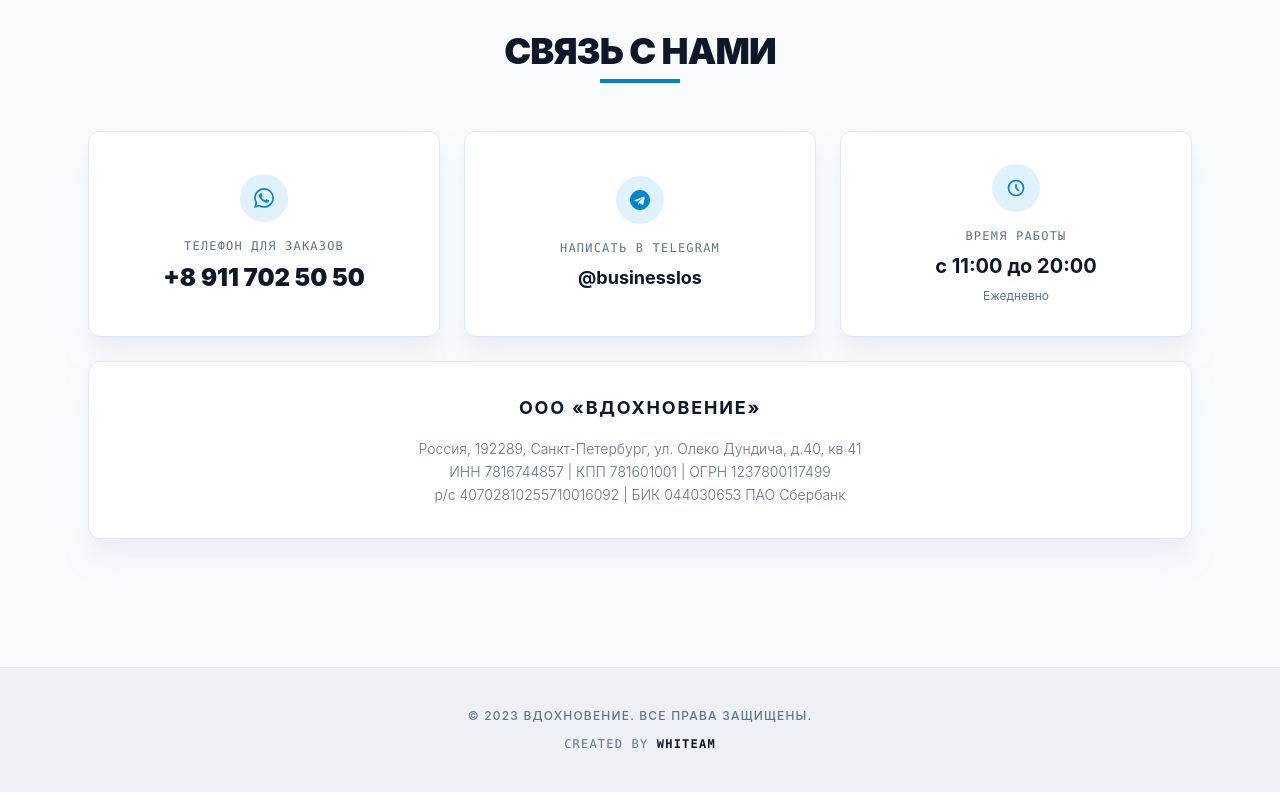
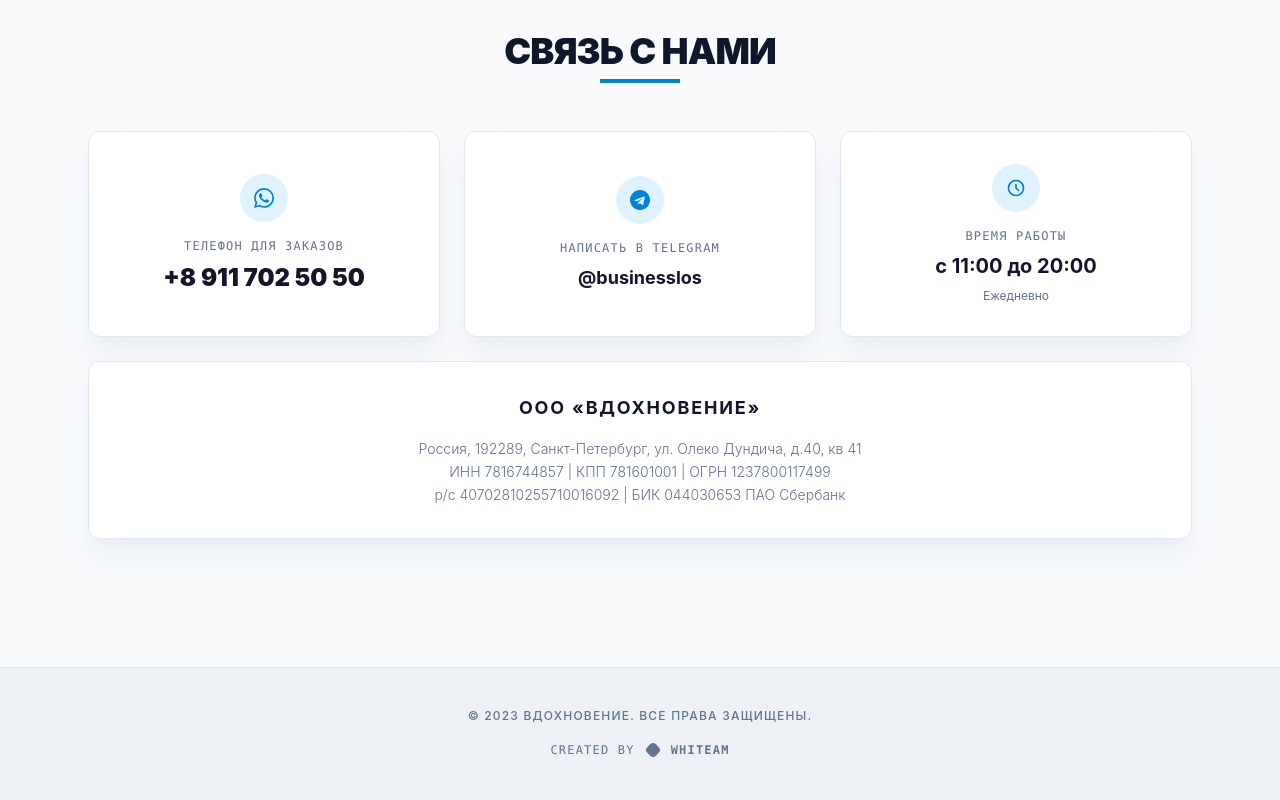
Before and after one commit to whiteam3005-afk/vdohnovenie-site, a React (Vite) app: page / in a window 1280 px wide. Shown: the part 2999-3799 px from the top of the page. Built offline with nearby package versions, Linux system fonts and the light colour scheme.

Commit message:
Поменял футер

```diff
--- a/src/App.jsx
+++ b/src/App.jsx
@@ -383,13 +383,30 @@ export default function VdokhnovenieApp() {
       </main>
 
       <footer className={`border-t py-10 text-center relative z-10 transition-colors duration-500 ${theme.footerBg} ${theme.border}`}>
-         <div className="flex flex-col gap-3 items-center justify-center">
+         <div className="flex flex-col gap-4 items-center justify-center">
            <p className={`text-[10px] sm:text-xs uppercase tracking-widest font-medium transition-colors ${theme.textMuted}`}>
              © 2023 Вдохновение. Все права защищены.
            </p>
-           <p className="font-mono text-xs uppercase tracking-widest">
-             Created by <span className={`font-bold transition-colors ${theme.textMain}`}>WhiTeam</span>
-           </p>
+
+           {/* Фирменный интерактивный блок WhiTeam */}
+           <a
+             href="#"
+             target="_blank"
+             rel="noopener noreferrer"
+             className={`group flex items-center gap-2 font-mono text-xs uppercase tracking-widest transition-all duration-300 hover:-translate-y-0.5 ${theme.textMuted} hover:text-white`}
+           >
+             <span>Created by</span>
+
+             {/* === МЕСТО ПОД ТВОЮ ИКОНКУ === */}
+             <div className="w-5 h-5 flex items-center justify-center transition-colors duration-300 group-hover:text-[#38BDF8]">
+               {/* Временная фигура. Сюда мы вставим твой SVG */}
+               <div className="w-3 h-3 bg-current rounded-sm rotate-45"></div>
+             </div>
+
+             <span className="font-bold transition-colors duration-300 group-hover:text-[#38BDF8]">
+               WhiTeam
+             </span>
+           </a>
          </div>
       </footer>
 
```
